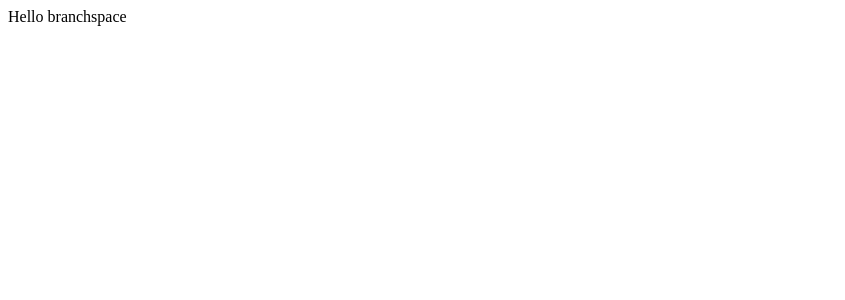
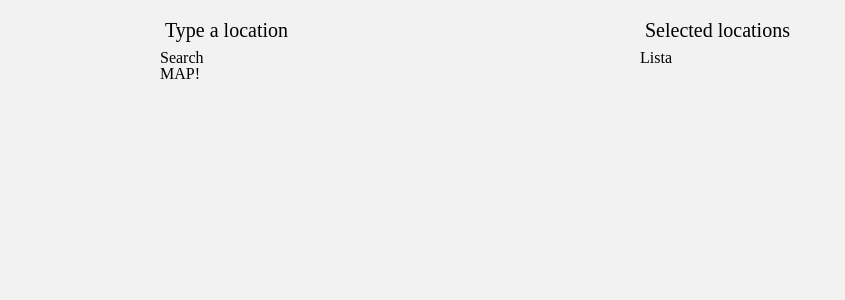
Before and after one commit to MaciejZajac/Branchspace-app, a React (Create React App) app: page / in a window 1280 px wide. Shown: the top 300 px of the page, without its empty margins (0-845 px from the left). Built offline with nearby package versions, Linux system fonts and the light colour scheme.

Commit message:
first components and styling

```diff
--- a/src/App.js
+++ b/src/App.js
@@ -1,7 +1,25 @@
 import React from "react";
+import Search from "./components/Search";
+import List from "./components/List";
 
 const App = () => {
-  return <div>Hello branchspace</div>;
+  return (
+    <div className="home">
+      <div className="home__container">
+        <div className="flex">
+          <div className="home__search">
+            <h4 className="home__title">Type a location</h4>
+            <Search />
+          </div>
+          <div className="home__results">
+            <h4 className="home__title">Selected locations</h4>
+            <List />
+          </div>
+        </div>
+        <div>MAP!</div>
+      </div>
+    </div>
+  );
 };
 
 export default App;
--- /dev/null
+++ b/src/components/List.js
@@ -0,0 +1,7 @@
+import React from "react";
+
+const List = () => {
+  return <div>Lista</div>;
+};
+
+export default List;
--- /dev/null
+++ b/src/components/Search.js
@@ -0,0 +1,7 @@
+import React from "react";
+
+const Search = () => {
+  return <div>Search</div>;
+};
+
+export default Search;
--- a/src/index.js
+++ b/src/index.js
@@ -5,6 +5,8 @@ import App from "./App";
 import { Provider } from "react-redux";
 import store from "./store";
 
+import "./styles/main.scss";
+
 ReactDOM.render(
   <Provider store={store}>
     <App />
--- /dev/null
+++ b/src/styles/_common.scss
@@ -0,0 +1,4 @@
+.flex {
+  display: flex;
+  flex-wrap: wrap;
+}
--- a/src/styles/_config.scss
+++ b/src/styles/_config.scss
@@ -0,0 +1,16 @@
+$breakpointXs: 600px;
+$breakpointSm: 768px;
+$breakpointMd: 992px;
+$breakpointbootstrapLd: 1200px;
+$breakpointLg: 1300px;
+$breakpointXl: 1500px;
+
+@mixin media($width) {
+  @media screen and (min-width: $width) {
+    @content;
+  }
+}
+
+* {
+  box-sizing: border-box;
+}
--- /dev/null
+++ b/src/styles/_home.scss
@@ -0,0 +1,23 @@
+.home {
+  min-height: 100vh;
+  background-color: #f2f2f2;
+
+  &__container {
+    max-width: 1000px;
+    padding: 20px;
+    margin: 0 auto;
+  }
+
+  &__title {
+    font-size: 20px;
+    padding-left: 5px;
+    padding-bottom: 10px;
+  }
+
+  &__search {
+    width: 50%;
+  }
+  &__list {
+    width: 50%;
+  }
+}
--- a/src/styles/main.scss
+++ b/src/styles/main.scss
@@ -1,2 +1,5 @@
 @import "./reset";
 @import "./config";
+@import "./common";
+
+@import "./home";
```
